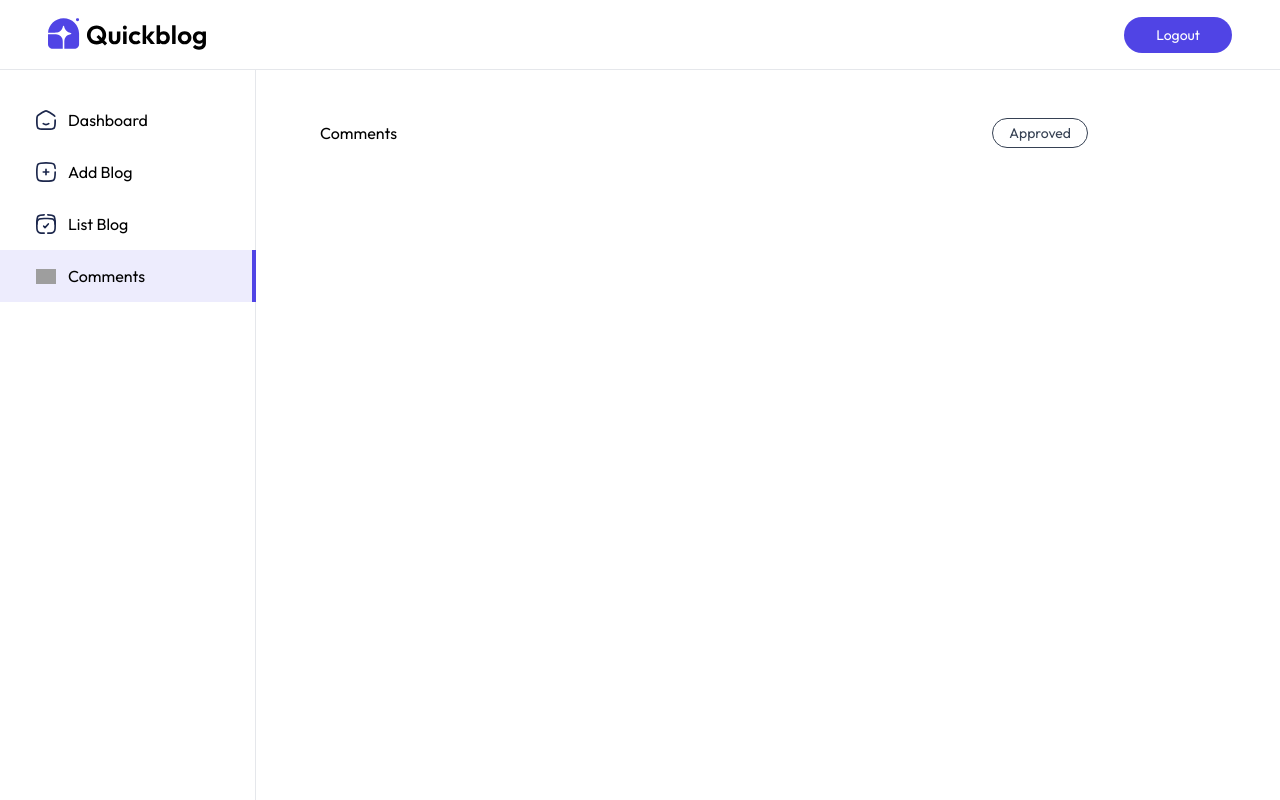
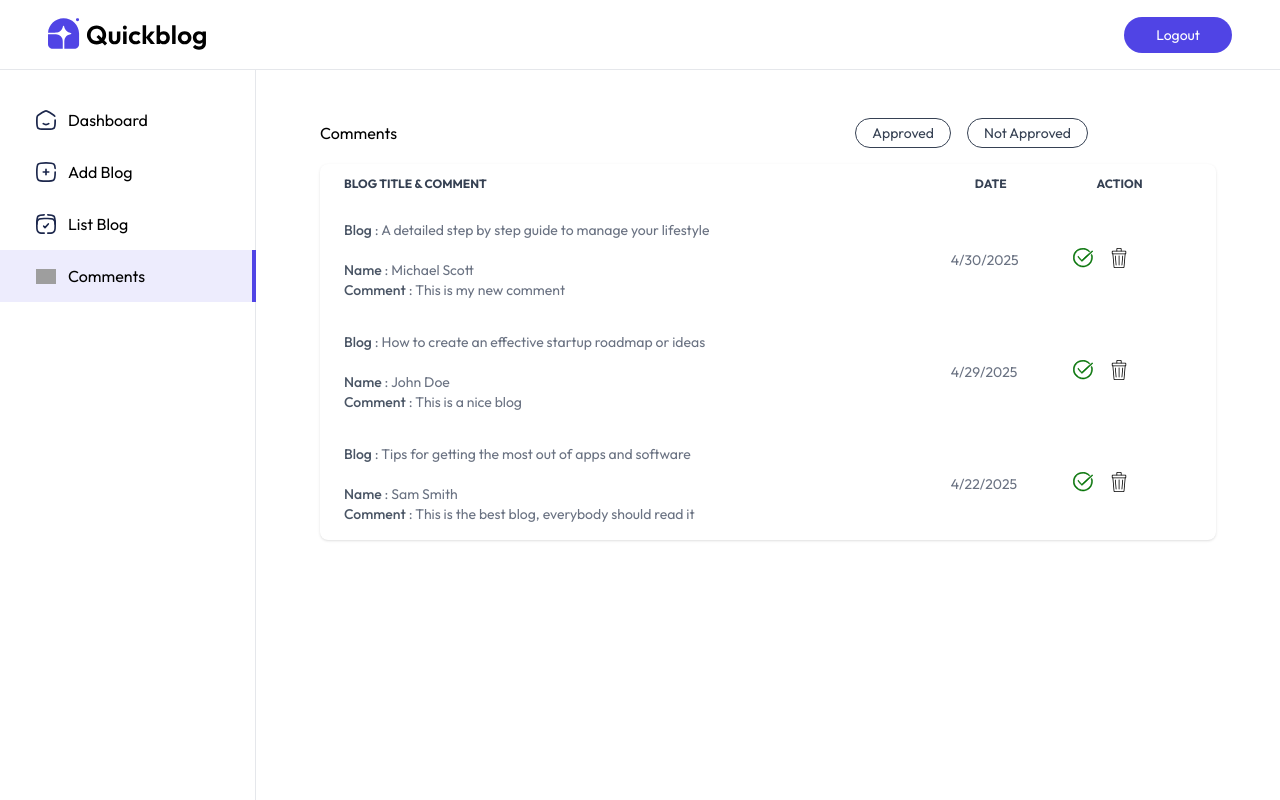
Before and after one commit to asadullahjamil0/QUICKBLOG, a React (Vite) app in the folder client/: page /admin/comments in a window 1280 px wide. Built offline with nearby package versions, Linux system fonts and the light colour scheme; grey boxes are pictures that could not be loaded.

Commit message:
Added listBlog remaining section and comment component and addBlog component in an admin page. lastly, here we have completed our fronted part of this project.

```diff
--- a/client/src/App.jsx
+++ b/client/src/App.jsx
@@ -8,6 +8,7 @@
 import ListBlog from './pages/admin/ListBlog'
 import Comments from './pages/admin/Comments'
 import Login from './components/admin/Login'
+import "quill/dist/quill.snow.css"
 
 function App() {
   return (
--- /dev/null
+++ b/client/src/components/admin/CommentTableItem.jsx
@@ -0,0 +1,34 @@
+import React from 'react'
+import { assets } from '../../assets/assets';
+
+const CommentTableItem = ({ comment, fetchComments }) => {
+
+    const { blog, createdAt, _id } = comment;
+    const blogDate = new Date(createdAt);
+
+    return (
+        <tr className='order-y border-gray-300'>
+            <td className='px-6 py-4'>
+                <b className='font-medium text-gray-600'>Blog</b> : {blog.title}
+                <br />
+                <br />
+                <b className='font-medium text-gray-600'>Name</b> : {comment.name}
+                <br />
+                <b className='font-medium text-gray-600'>Comment</b> : {comment.content}
+            </td>
+            <td className='pc-6 py-4 max:sm-hidden'>
+                {blogDate.toLocaleDateString()}
+            </td>
+
+            <td className='pc-6 py-4'>
+                <div className='inline-flex items-center gap-4'>
+                    {!comment.isApproved ?
+                        <img src={assets.tick_icon} className='w-5 hover:scale-110 transition-all cursor-pointer' /> : <p className='text-xs border border-green-600 bg-green-100 text-green-600 rounded-full px-3 py-1'>Approved</p>}
+                    <img src={assets.bin_icon} alt="" className='w-5 hover:scale-110 transition-all cursor-pointer' />
+                </div>
+            </td>
+        </tr>
+    )
+}
+
+export default CommentTableItem
--- a/client/src/pages/admin/AddBlog.jsx
+++ b/client/src/pages/admin/AddBlog.jsx
@@ -1,10 +1,80 @@
-import React from 'react'
+import React, { useState, useRef, useEffect } from 'react'
+import { assets, blogCategories } from '../../assets/assets'
+import Quill from 'quill'
 
 const AddBlog = () => {
+
+  const editorRef = useRef(null);
+  const quillRef = useRef(null);
+
+  const [image, setImage] = useState(false)
+  const [title, setTitle] = useState('')
+  const [subTitle, setSubTitle] = useState('')
+  const [category, setCategory] = useState("Startup")
+  const [isPublished, setIsPublised] = useState(false)
+
+  const onSubmitHanlder = (e) => {
+    e.preventDefault();
+  }
+
+  const generateContent = async () => {
+    // generate content using AI
+  }
+
+  useEffect(() => {
+    // Initiate quill only once
+    if (!quillRef.current && editorRef.current) {
+      quillRef.current = new Quill(editorRef.current, {
+        theme: 'snow',
+        placeholder: 'Write something awesome...',
+      });
+    }
+
+  }, [])
+
+  console.log(category);
+
+
   return (
-    <div>
+    <form className='flex-1 bg-blue-50/50 text-gray-600 h-full overflow-scroll'>
+      <div className='bg-white w-full max-w-3xl p-4 md:p-10 sm:m-10 shadow rounded'>
 
-    </div>
+        <p>Upload thumbnail</p>
+
+        <label htmlFor="image">
+          <img src={!image ? assets.upload_area : URL.createObjectURL(image)} alt="" className='mt-2 h-16 rounded cursor-pointer' />
+          <input onChange={(e) => setImage(e.target.files[0])} type="file" id='image' hidden required />
+        </label>
+
+        <p className='mt-4'>Blog title</p>
+        <input type="text" placeholder='Type here' required className='w-full max-w-lg mt-2 p-2 border border-gray-300 online-none rounded' onChange={e => setTitle(e.target.value)} value={title} />
+
+        <p className='mt-4'>Sub title</p>
+        <input type="text" placeholder='Type here' required className='w-full max-w-lg mt-2 p-2 border border-gray-300 online-none rounded' onChange={e => setSubTitle(e.target.value)} value={subTitle} />
+
+        <p className='mt-4'>Blog Description</p>
+        <div className='max-w-lg h-74 pb-16 sm:pb-10 pt-2 relative'>
+          <div ref={editorRef} ></div>
+          <button className='absolute bottom-1 right-2 ml-2 text-xs text-white bg-black/70 px-4 py-1.5 rounded hover:underline cursor-pointer' type='button' onClick={generateContent}>Generate with AI</button>
+        </div>
+
+        <p className='mt-4'>Blog category</p>
+        <select onChange={e => setCategory(e.target.value)} name="category" className='mt-2 p-2 border border-gray-300 text-gray-500 outline-none rounded'>
+          <option value="">Select category</option>
+          {blogCategories.map((category, index) => {
+            return <option value={category} key={index}>{category}</option>
+          })}
+        </select>
+
+        <div className='mt-6 flex items-center gap-4'>
+          <p>Publish Now</p>
+          <input type="checkbox" checked={isPublished} className='scale-125 cursor-pointer' onChange={e => setIsPublised(e.target.checked)} />
+        </div>
+        <button type='submit' className='bg-primary text-white mt-8 w-40 h-10 rounded cursor-pointer'>Add blog</button>
+
+      </div>
+
+    </form>
   )
 }
 
--- a/client/src/pages/admin/Comments.jsx
+++ b/client/src/pages/admin/Comments.jsx
@@ -1,5 +1,6 @@
 import React, { useState, useEffect } from 'react'
 import { comments_data } from '../../assets/assets'
+import CommentTableItem from '../../components/admin/CommentTableItem'
 
 const Comments = () => {
 
@@ -20,9 +21,36 @@
       <div className='flex justify-between items-center max-w-3xl'>
         <h1>Comments</h1>
         <div className='flex gap-4'>
-          <button className={`shadow-custom-sm border rounded-full px-4 py-1 cursor-pointer text-sm ${filter === 'Approved' ? 'text-primary' : 'text-gray-700'}`}>Approved</button>
+          <button onClick={() => setFilter("Approved")} className={`shadow-custom-sm border rounded-full px-4 py-1 cursor-pointer text-sm ${filter === 'Approved' ? 'text-primary' : 'text-gray-700'}`}>Approved</button>
+
+          <button onClick={() => setFilter("Not Approved")} className={`shadow-custom-sm border rounded-full px-4 py-1 cursor-pointer text-sm ${filter === 'Not Approved' ? 'text-primary' : 'text-gray-700'}`}>Not Approved</button>
         </div>
 
+
+
+      </div>
+
+      <div className='relative mt-4 h-4/5 overflow-x-auto shadow rounded-lg bg-white max-w-4xl scrollbar-hide '>
+        <table className='w-full text-sm text-gray-500'>
+          <thead className='text-xs text-gray-700 uppercase text-left'>
+            <tr>
+              <th scope='col' className='px-6 py-3'>Blog title & comment</th>
+              <th scope='col' className='px-6 py-3 max:sm-hidden'>Date</th>
+              <th scope='col' className='px-6 py-3'>Action</th>
+            </tr>
+          </thead>
+
+          <tbody>
+            {comments.filter((comment) => {
+              if (filter === "Approved") return comment.isApproved === true;
+              return comment.isApproved === false;
+            }).map((comment, index) => {
+              console.log(comment);
+
+              return <CommentTableItem key={comment._id} comment={comment} index={index + 1} fetchComments={fetchComments} />
+            })}
+          </tbody>
+        </table>
       </div>
 
     </div >
--- /dev/null
+++ b/package.json
@@ -0,0 +1,5 @@
+{
+  "dependencies": {
+    "quill": "^2.0.3"
+  }
+}
```
Also changed, not shown: 1 other file (tests, documents, lock files or other folders).
